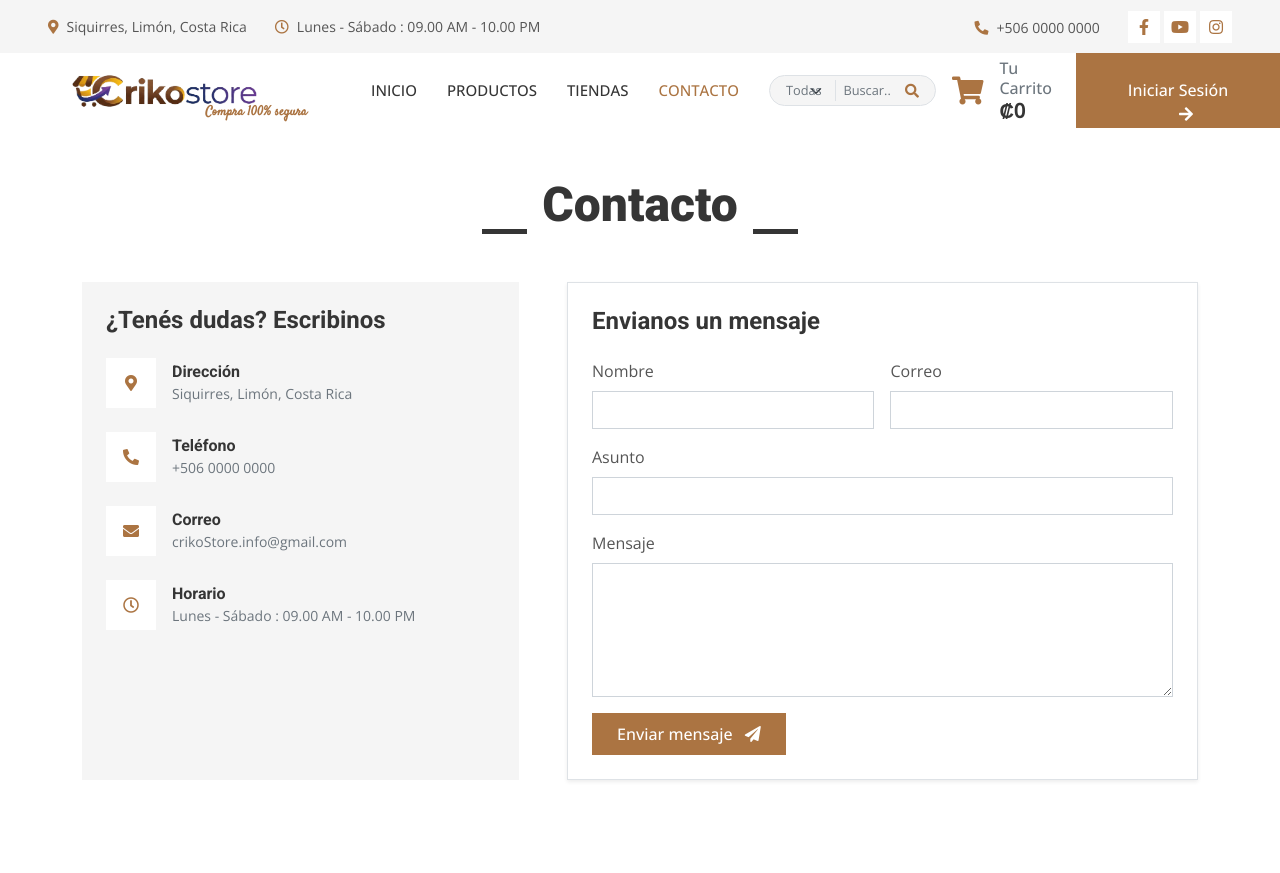
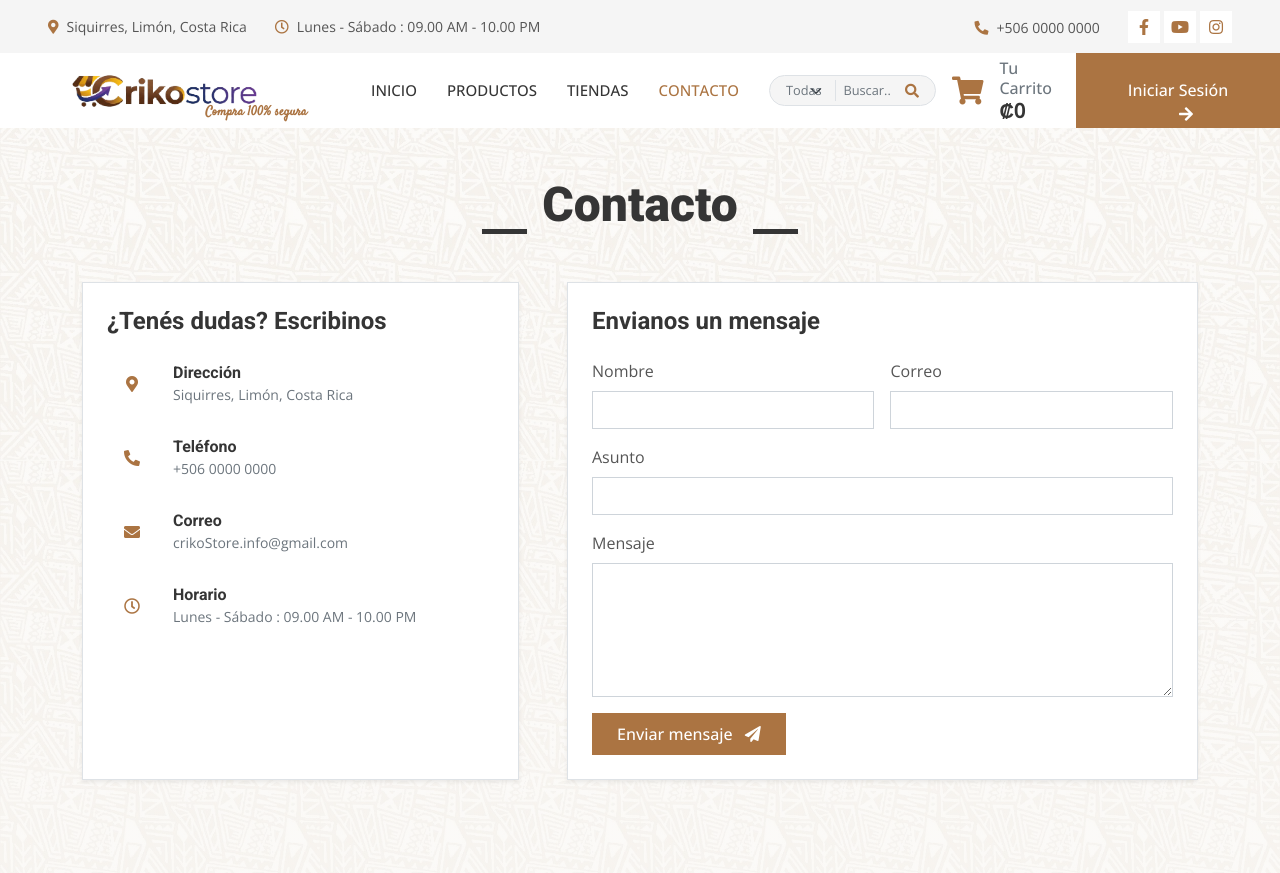
Before and after one commit to AlisonC017/tienda_online_laravel, a Laravel app: page /contacto in a window 1280 px wide. Shown: the top 873 px of the page. Run offline with Laravel 12, Linux system fonts and the light colour scheme; some libraries are stand-ins or nearby versions.

Commit message:
background

```diff
--- a/public/themes/landing/css/style.css
+++ b/public/themes/landing/css/style.css
@@ -656,3 +656,23 @@
 .search-box button:hover {
     background-color: #80664f;
 }
+
+body {
+    background-color: #faf8f5;
+    /* El linear-gradient con 0.85 de opacidad suaviza el patrón; súbelo a 0.92 si lo quieres aún más sutil */
+    background-image:
+        linear-gradient(rgba(250, 248, 245, 0.56), rgba(250, 248, 245, 0.85)),
+        url("/uploads/fondo.jpeg");
+    background-repeat: repeat;
+    background-size: 100% 100%, 320px auto; /* El primer valor es para el velo y el segundo (320px) para el tamaño del patrón */
+    background-attachment: fixed;
+}
+
+
+
+    /* Asegúrate de que las tarjetas mantengan fondo blanco sólido */
+    .card,
+    .product-item,
+    .category-box {
+        background-color: #ffffff !important;
+    }
--- a/resources/views/modules/landing/contacto.blade.php
+++ b/resources/views/modules/landing/contacto.blade.php
@@ -12,7 +12,7 @@
 
                 <!-- Información de contacto -->
                 <div class="col-lg-5 wow fadeInUp" data-wow-delay="0.1s">
-                    <div class="bg-light rounded p-4 h-100">
+                    <div class=" bg-white border rounded shadow-sm p-4 h-100">
                         <h4 class="mb-4">¿Tenés dudas? Escribinos</h4>
 
                         <div class="d-flex align-items-center mb-4">
```
Also changed, not shown: public/uploads/fondo.jpeg (added).
